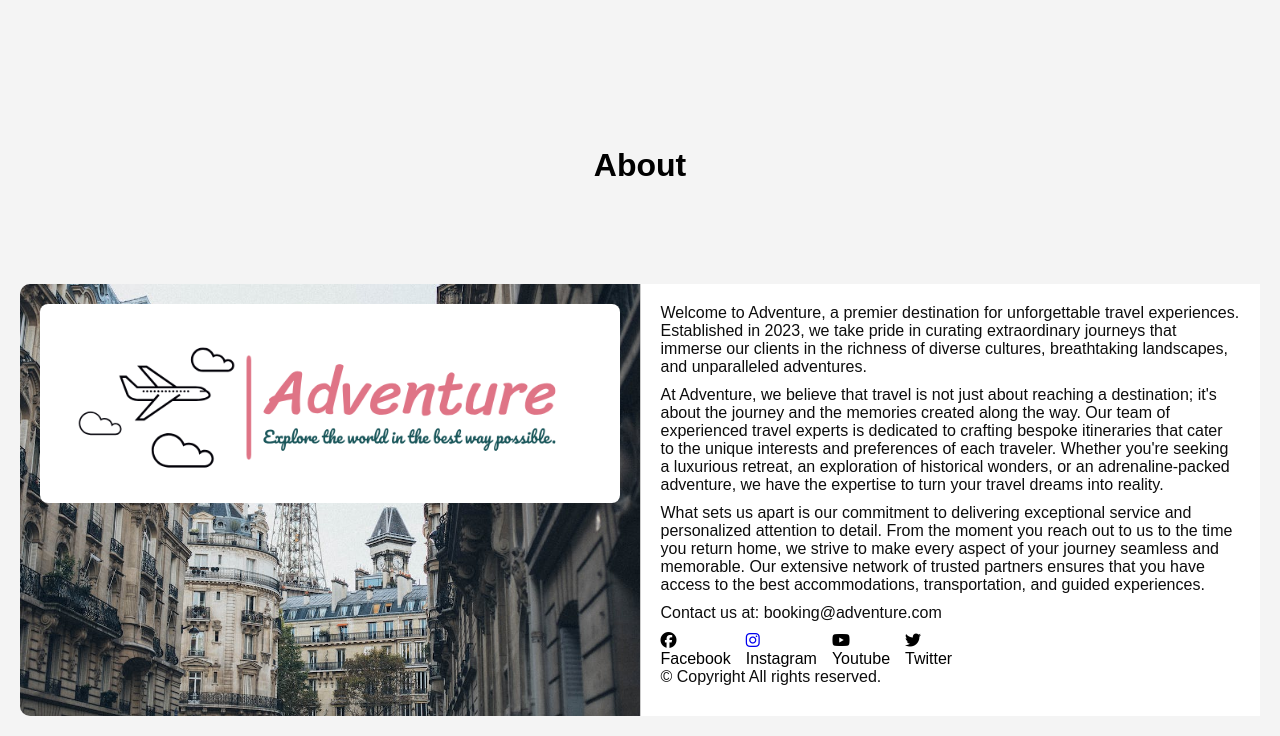
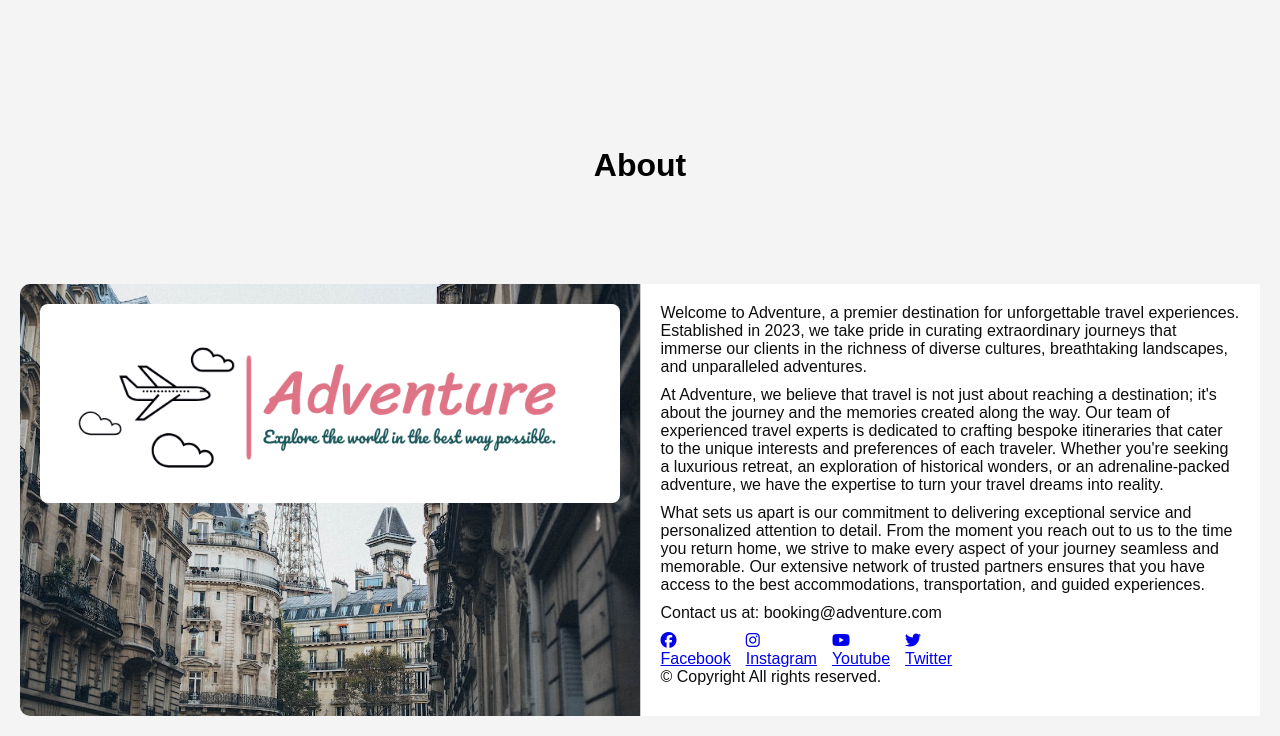
Before and after one commit to Moyeeduddin/AdventureTravel, a plain HTML site: page index.html in a window 1280 px wide. Shown: the part 6475-7211 px from the top of the page. Drawn offline with Linux system fonts and the light colour scheme.

Commit message:
Update index.html

```diff
--- a/index.html
+++ b/index.html
@@ -412,36 +412,40 @@ function closeFullImg(){
 
     <div class="wrapper">
   <div class="row">
-        <div class="button">
+
+    <a href="https://www.facebook.com/being.moyeed" target="_blank" class="button">
       <div class="icon">
         <i class="fab fa-facebook"></i>
       </div>
       <span>Facebook</span>
-        </div>
-        <div class="button">
-          <a href="https://www.instagram.com/moyeeduddin/" target="_blank">
+    </a>
+
+    <a href="https://www.instagram.com/moyeeduddin/" target="_blank" class="button">
       <div class="icon">
         <i class="fab fa-instagram"></i>
       </div>
+      <span>Instagram</span>
     </a>
-            <span>Instagram</span>
-        </div>
-        <div class="button">
+
+    <a href="https://www.youtube.com/" target="_blank" class="button">
       <div class="icon">
         <i class="fab fa-youtube"></i>
       </div>
       <span>Youtube</span>
-            </div>
-        <div class="button">
+    </a>
+
+    <a href="https://www.twitter.com/" target="_blank" class="button">
       <div class="icon">
         <i class="fab fa-twitter"></i>
       </div>
       <span>Twitter</span>
-                </div>
-        </div>
-    <p class= "copyright"> &copy; Copyright All rights reserved. </p>
+    </a>
 
   </div>
+
+  <p class="copyright"> &copy; Copyright All rights reserved. </p>
+</div>
+
   </div>
 </div>
 
```
Lines whose indentation alone changed are shown as unchanged.
